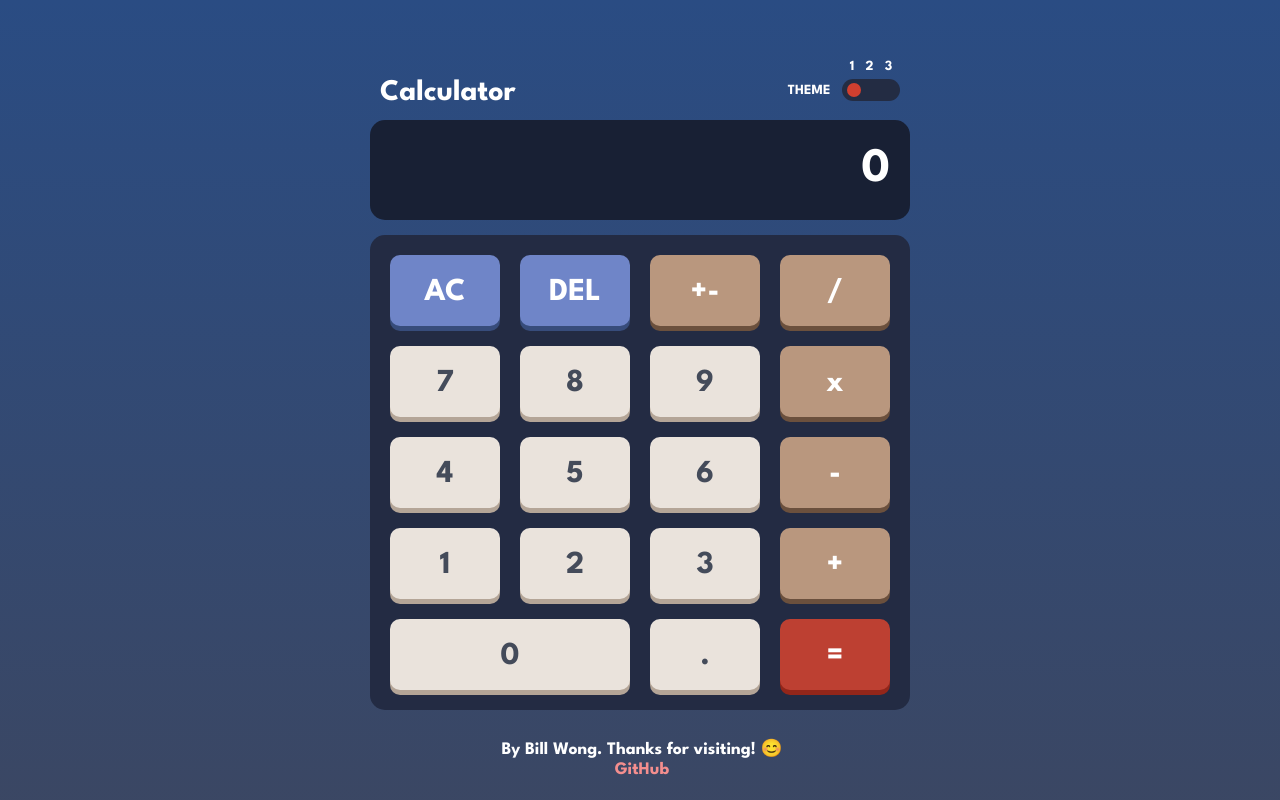
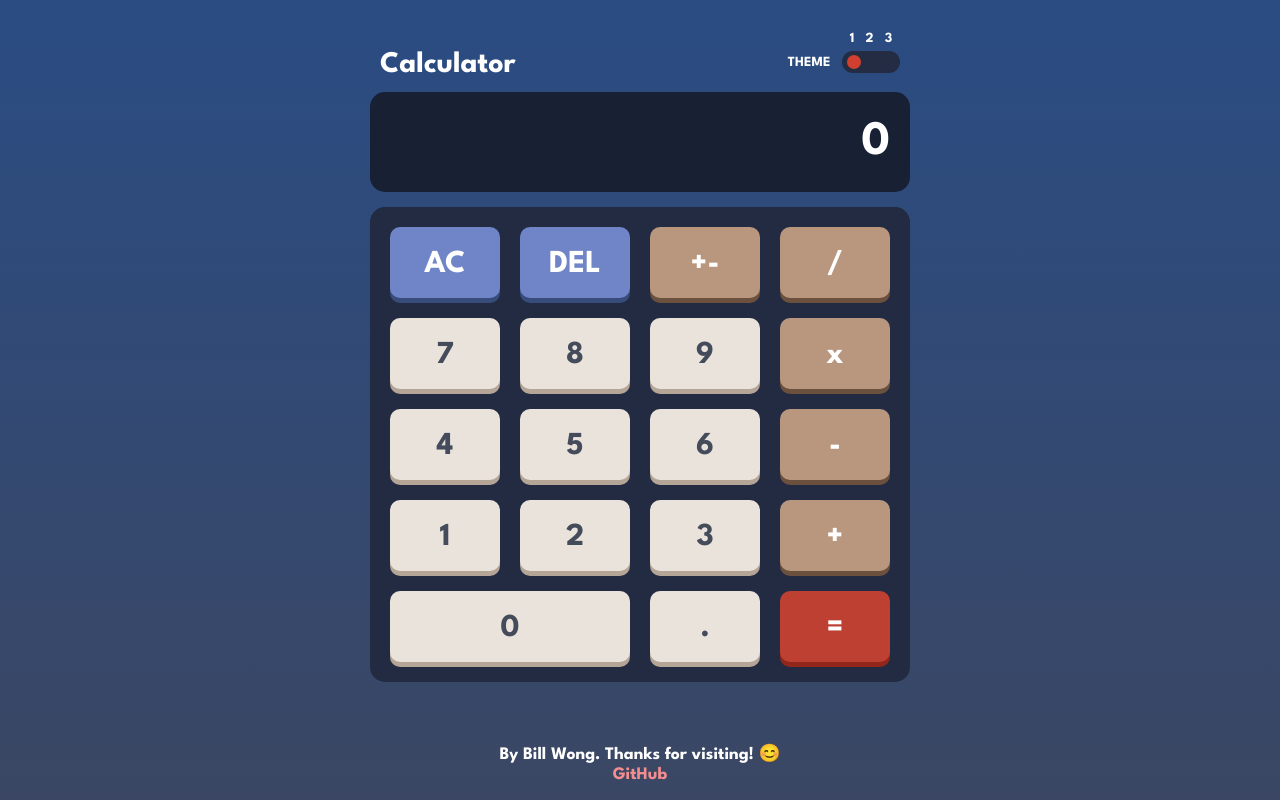
Before and after one commit to billwonggg/calculator-app, a React (Create React App) app: page / in a window 1280 px wide. Built offline with nearby package versions, Linux system fonts and the light colour scheme.

Commit message:
footer positioning change

```diff
--- a/src/components/Footer.tsx
+++ b/src/components/Footer.tsx
@@ -1,12 +1,16 @@
 const Footer = () => {
   return (
-    <div className="footer">
+    <footer>
       By Bill Wong. Thanks for visiting! 😊
       <br />
-      <a href="https://github.com/billwonggg/calculator-app" target="_blank">
+      <a
+        href="https://github.com/billwonggg/calculator-app"
+        target="_blank"
+        rel="noreferrer"
+      >
         GitHub
       </a>
-    </div>
+    </footer>
   );
 };
 
--- a/src/style/components.css
+++ b/src/style/components.css
@@ -20,6 +20,8 @@
   height: 590px;
   padding: 0px 10px;
   box-sizing: border-box;
+  margin-top: auto;
+  margin-bottom: auto;
 }
 
 .screen {
@@ -50,15 +52,11 @@
   box-sizing: border-box;
 }
 
-.footer {
-  position: fixed;
-  left: 0;
-  bottom: 20px;
-  width: 100%;
+footer {
   font-size: 1.1rem;
   text-align: center;
-  padding: 10px 0px 0px 2px;
   color: var(--color-font-theme);
+  padding-bottom: 15px;
 }
 
 a {
--- a/src/style/global.css
+++ b/src/style/global.css
@@ -40,7 +40,7 @@
   --color-thumb: hsl(176, 100%, 44%);
   --color-font-theme: rgb(225, 247, 235);
   --color-font-123: rgb(225, 247, 235);
-  --color-font-link: #f48e8e;
+  --color-font-link: hsl(176, 100%, 44%);
   --color-screen: rgb(23, 24, 26);
   --color-value: #fff;
   --color-keypad: rgb(23, 24, 26);
--- a/src/style/outer.css
+++ b/src/style/outer.css
@@ -20,6 +20,6 @@ body {
   justify-content: center;
   align-items: center;
   width: 100%;
-  height: 100vh;
+  min-height: 100vh;
   background-color: transparent;
 }
```
